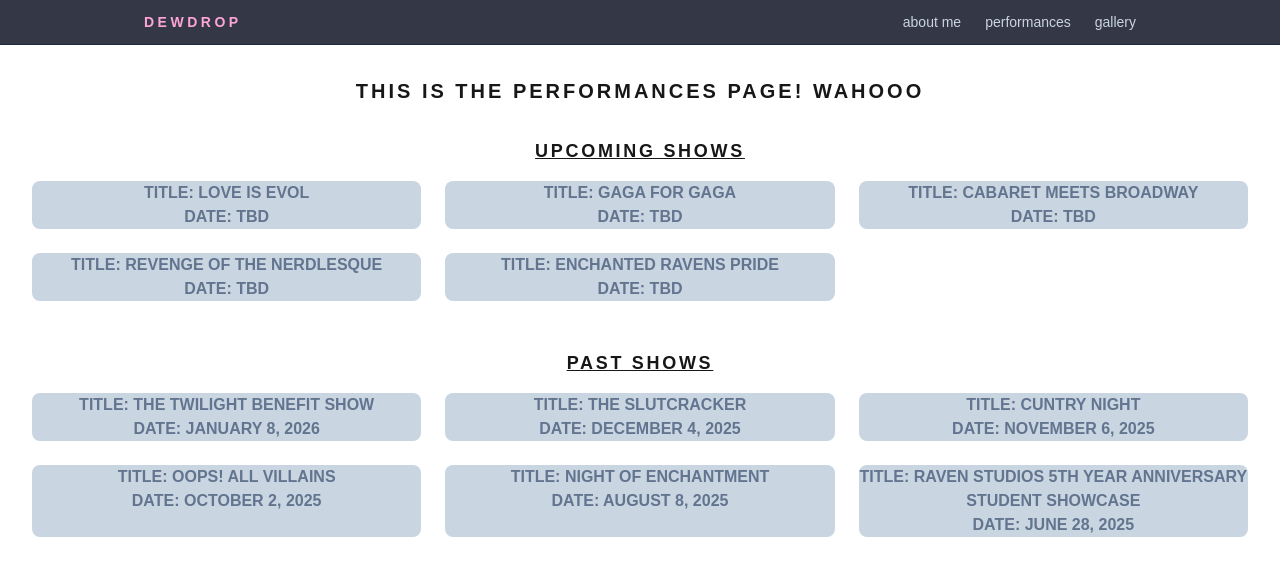
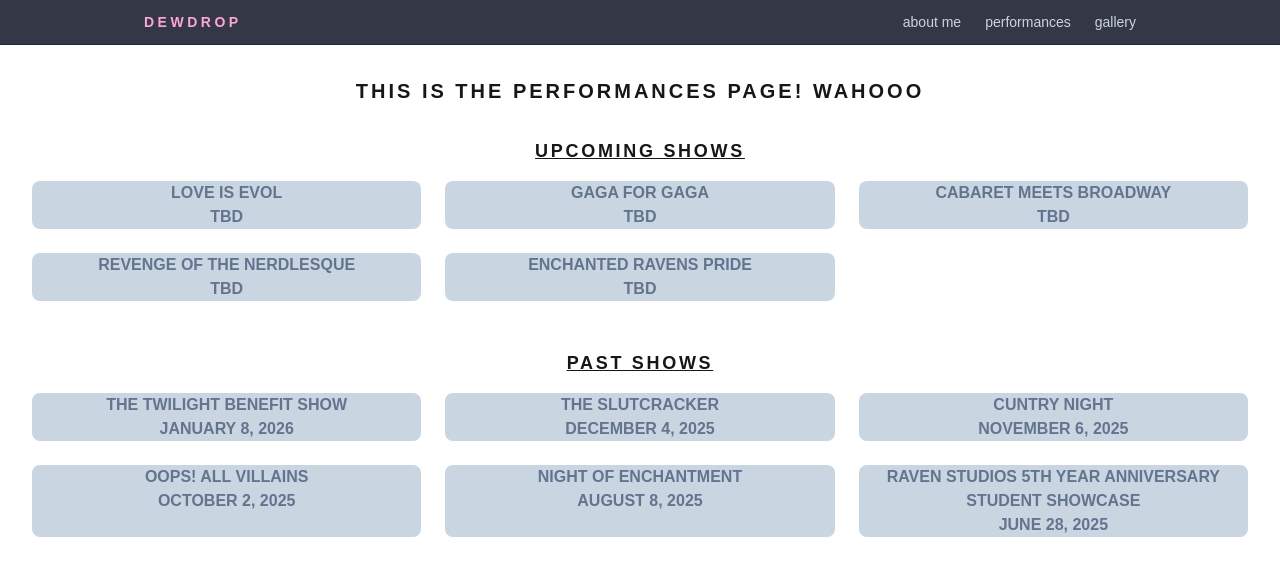
Before and after one commit to jairasdz/dewdrop-portfolio, a Next.js app: page /performances in a window 1280 px wide. Shown: the top 576 px of the page. Built offline with nearby package versions, Linux system fonts and the light colour scheme.

Commit message:
added stylings and text to performance card component

```diff
--- a/src/app/components/PerformanceCard.tsx
+++ b/src/app/components/PerformanceCard.tsx
@@ -7,12 +7,12 @@ type PerformanceCardProps = {
 
 export default function PerformanceCard({ title, date }: PerformanceCardProps) {
     return (
-        <div className="text-center uppercase text-slate-500 font-bold bg-slate-300 rounded-lg">
+        <div className="text-center uppercase text-slate-500 font-bold bg-slate-300 rounded-lg hover:bg-pink-300 transition duration-600">
             <h2>
-                title: {title}
+                {title}
             </h2>
             <p>
-                date: {date}
+                {date}
             </p>
         </div>
     );
```
